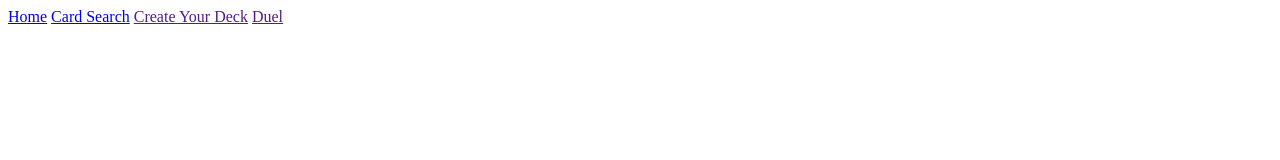
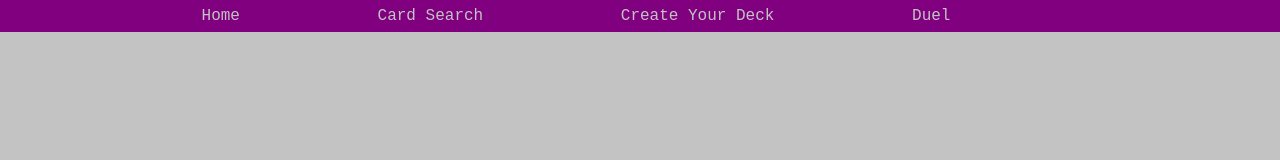
Before and after one commit to JeffsHenrique/yugioh-tcg-fanmade, a plain HTML site: page index.html in a window 1280 px wide. Drawn offline with Linux system fonts and the light colour scheme.

Commit message:
updating nav css

```diff
--- a/index.html
+++ b/index.html
@@ -4,7 +4,7 @@
     <meta charset="UTF-8">
     <meta name="viewport" content="width=device-width, initial-scale=1.0">
     <link rel="icon" href="./icons/favicon.ico">
-    <link rel="stylesheet" href="./css/index.css">
+    <link rel="stylesheet" href="./css/cardSearchStyle.css">
     <title>Yu-Gi-Oh!</title>
 </head>
 <body>
```
